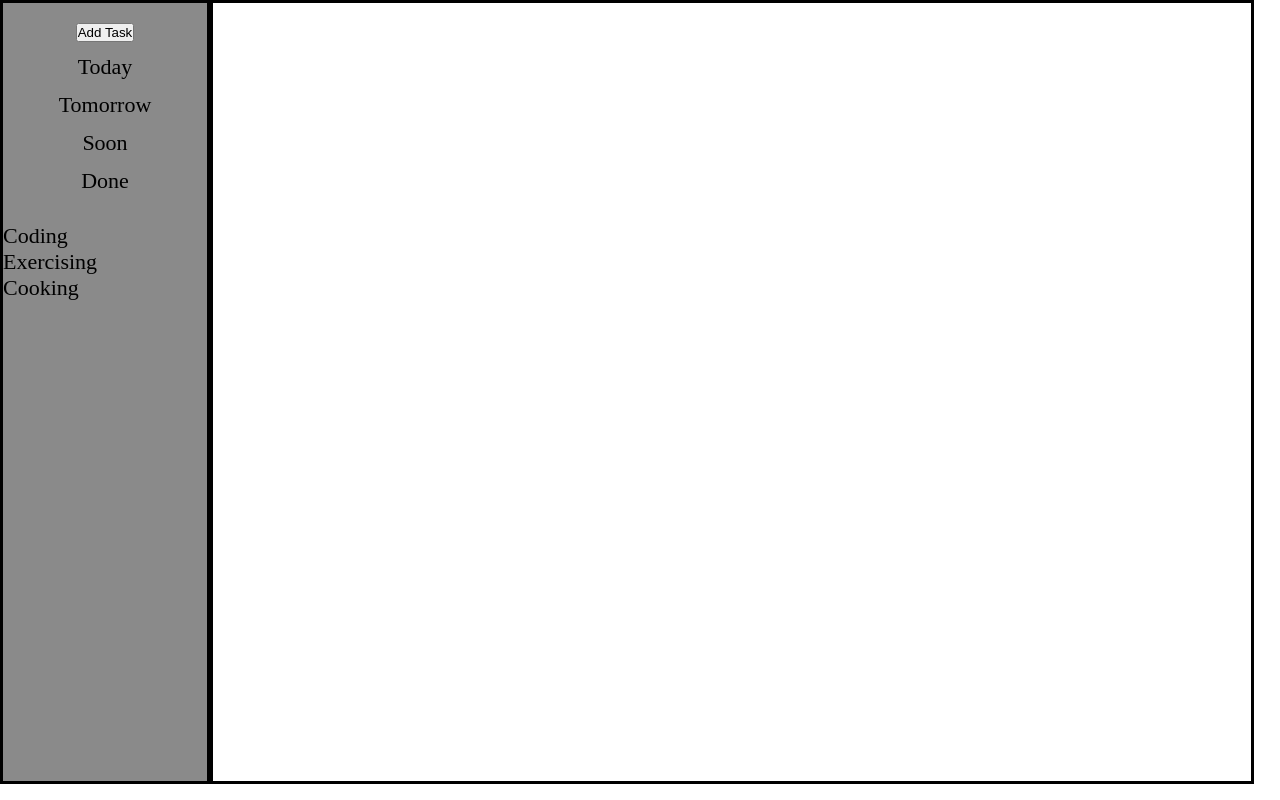
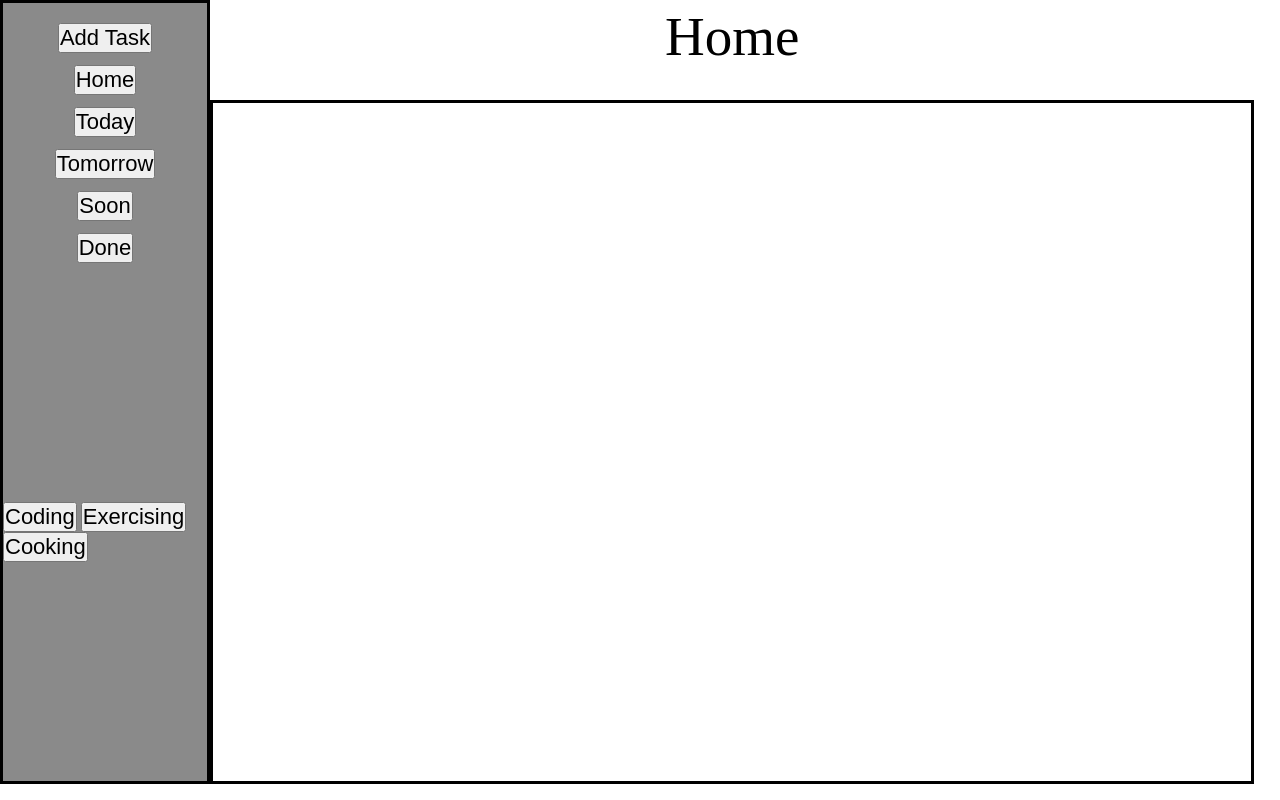
Before and after one commit to tony130891/TODO2, a website built with webpack: page src/template.html in a window 1280 px wide. Built offline with nearby package versions, Linux system fonts and the light colour scheme.

Commit message:
TOFIX
tasks are not being shown in home after tabbing

```diff
--- a/src/default.js
+++ b/src/default.js
@@ -8,6 +8,7 @@ import { todayTasks } from "./today.js";
 import { tomorrowTasks } from "./tomorrow.js";
 import { soonTasks } from "./soon.js";
 import { doneTasks, taskVisualizerDone } from './done.js';
+import { firstLoad, pageloader } from './pageload.js';
 
 const img = new Image();
 const img2 = new Image();
@@ -28,10 +29,13 @@ const inputPrioritymedium = document.querySelector("#prioritymedium");
 const inputPriorityhigh = document.querySelector("#priorityhigh");
 const submitBtn = document.querySelector("#todoForm");
 const main = document.querySelector('.main');
+const homeTab = document.querySelector('.home');
 const todayTab = document.querySelector('.today');
 const tomorrowTab = document.querySelector('.tomorrow');
 const soonTab = document.querySelector('.soon');
 const doneTab = document.querySelector('.done');
+
+firstLoad(homeTab);
 
 taskAdder.addEventListener('click', () => {
  dialog.showModal();
@@ -50,6 +54,22 @@ submitBtn.addEventListener('submit', () => {
 taskVisualizer();
 })
 
+todayTab.addEventListener('click', () => {
+    pageloader(todayTab)
+})
+
 doneTab.addEventListener('click', () => {
+    pageloader(doneTab);
+})
 
+tomorrowTab.addEventListener('click', () => {
+    pageloader(tomorrowTab);
 })
+
+soonTab.addEventListener('click', () => {
+    pageloader(soonTab);
+})
+
+homeTab.addEventListener('click', () => {
+    pageloader(homeTab);
+})
--- /dev/null
+++ b/src/pageload.js
@@ -0,0 +1,12 @@
+const main = document.querySelector('.main');
+const title = document.querySelector('.title');
+
+//TOFIX:
+export function pageloader(tab) {
+    main.replaceChildren()
+    title.textContent = `${tab.textContent}`;
+}
+
+export function firstLoad(tab) {
+    title.textContent = `${tab.textContent}`;
+}
--- a/src/styles.css
+++ b/src/styles.css
@@ -23,18 +23,22 @@
     height: 98vh;
     display: grid;
     grid-template-columns: 210px 1fr;
+    grid-template-rows:100px 1fr;
 }
 
 .main {
     border: 3px solid black;
     background-color: rgba(255, 255, 255, 0.87);
+    grid-column: 2 / 3;
+    grid-row: 2 / 4;
 }
 
 .sidebar {
     border: 3px solid black;
     background-color: rgba(128, 128, 128, 0.918);
     display: grid;
-    grid-template-rows: 220px 1fr;
+    grid-column: 1 / 1;
+    grid-row: 1 / 4;
 }
 
 a {
@@ -42,7 +46,7 @@ a {
     color: inherit;
 }
 
-li {
+ul > button {
     font-size: 22px;
     list-style-type: none;
     margin: 0;
@@ -127,3 +131,11 @@ display: inline-block;
     gap: 25px;
     display: flex;
 }
+
+.title {
+    text-align: center;
+    font-size: 55px;
+    padding: 5px;
+    grid-column: 2 / 3;
+    grid-row: 1 / 2;
+}
--- a/src/template.html
+++ b/src/template.html
@@ -6,20 +6,24 @@
     <title>adding webpack</title>
 </head>
 <body>
+  <div class="content">
+     <div class="title"></div>
 
-     <div class="content">
-    <div class="sidebar">
+     <div class="main"></div>
+
+     <div class="sidebar">
       <ul class="schedule">
         <button class="addTask">Add Task</button>
-        <li><a href="#today" class="today">Today</a></li>
-        <li><a href="#tomorrow" class="tomorrow">Tomorrow</a></li>
-        <li><a href="#soon" class="soon">Soon</a></li>
-        <li><a href="#done" class="done">Done</a></li>
+        <button class="home">Home</button>
+        <button class="today">Today</button>
+        <button class="tomorrow">Tomorrow</button>
+        <button class="soon">Soon</button>
+        <button class="done">Done</button>
       </ul>
       <ul class="category">
-        <li><a href="#coding">Coding</a></li>
-        <li><a href="#exercising">Exercising</a></li>
-        <li><a href="#cooking">Cooking</a></li>
+        <button>Coding</button>
+        <button>Exercising</button>
+        <button>Cooking</button>
       </ul>
     </div>
 
@@ -52,7 +56,6 @@
       </div>
     </dialog>
 
-    <div class="main"></div>
   </div>
 
 </body>
```
